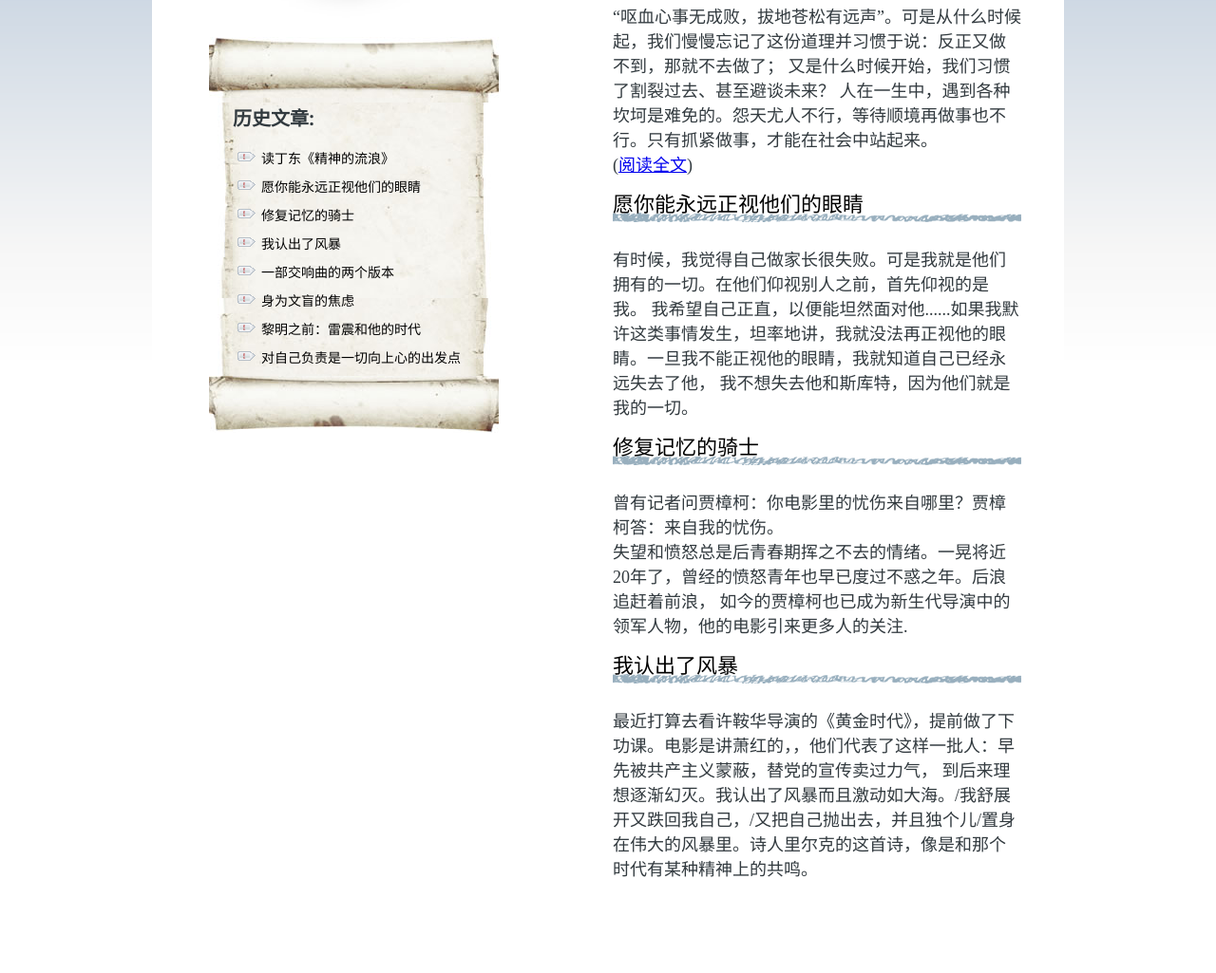
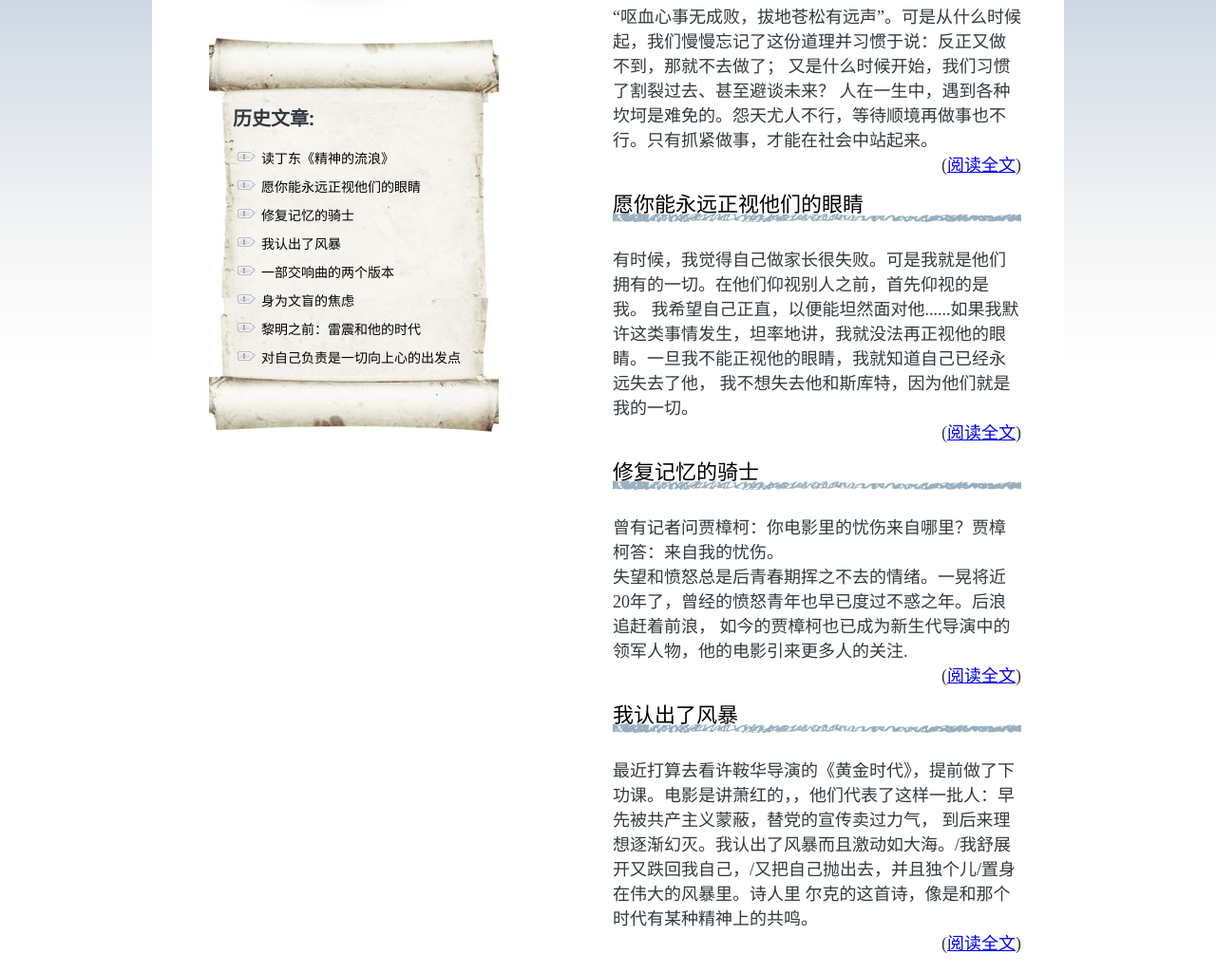
Before and after one commit to NilesChang/blog, a plain HTML site: page archives/index.html in a window 1280 px wide. Shown: the part 209-1234 px from the top of the page at 95% size. Before the commit the page ends 1156 px from the top, so only its background shows below. Drawn offline with Linux system fonts and the light colour scheme.

Commit message:
text-align属性
想要把段落中的（阅读全文）链接放在右边，但是span是个行内元素，所以要先用display转换成块级元素才可以右对齐。

```diff
--- a/archives/index.html
+++ b/archives/index.html
@@ -85,8 +85,9 @@
         	margin-bottom: 20px;
           font-family: STKaiti;
         }
-        .main span{
-          margin-right: 3px;
+        p>span{
+          display: block;
+          text-align: right;
         }
 
     </style>
@@ -121,17 +122,18 @@
         <h2 class="article_title">愿你能永远正视他们的眼睛</h2>
         <p class="article_intro"><q>有时候，我觉得自己做家长很失败。可是我就是他们拥有的一切。在他们仰视别人之前，首先仰视的是我。
           我希望自己正直，以便能坦然面对他......如果我默许这类事情发生，坦率地讲，我就没法再正视他的眼睛。一旦我不能正视他的眼睛，我就知道自己已经永远失去了他，
-          我不想失去他和斯库特，因为他们就是我的一切。</q></p>
+          我不想失去他和斯库特，因为他们就是我的一切。</q><br><span>(<a href="02.html">阅读全文</a>)<span></p>
           <!--archives/02.html -->
 
       <h2 class="article_title">修复记忆的骑士</h2>
       <p class="article_intro">曾有记者问贾樟柯：你电影里的忧伤来自哪里？贾樟柯答：来自我的忧伤。<br>
           失望和愤怒总是后青春期挥之不去的情绪。一晃将近20年了，曾经的愤怒青年也早已度过不惑之年。后浪追赶着前浪，
-          如今的贾樟柯也已成为新生代导演中的领军人物，他的电影引来更多人的关注. </p>
+          如今的贾樟柯也已成为新生代导演中的领军人物，他的电影引来更多人的关注. <br><span>(<a href="03.html">阅读全文</a>)<span></p>
 
         <h2 class="article_title">我认出了风暴</h2>
         <p class="article_intro">最近打算去看许鞍华导演的《黄金时代》，提前做了下功课。电影是讲萧红的，，他们代表了这样一批人：早先被共产主义蒙蔽，替党的宣传卖过力气，
-          到后来理想逐渐幻灭。<q>我认出了风暴而且激动如大海。/我舒展开又跌回我自己，/又把自己抛出去，并且独个儿/置身在伟大的风暴里。</q>诗人里尔克的这首诗，像是和那个时代有某种精神上的共鸣。</p>
+          到后来理想逐渐幻灭。<q>我认出了风暴而且激动如大海。/我舒展开又跌回我自己，/又把自己抛出去，并且独个儿/置身在伟大的风暴里。</q>诗人里
+          尔克的这首诗，像是和那个时代有某种精神上的共鸣。<br><span>(<a href="04.html">阅读全文</a>)<span></p>
 
 
       </div>
```
